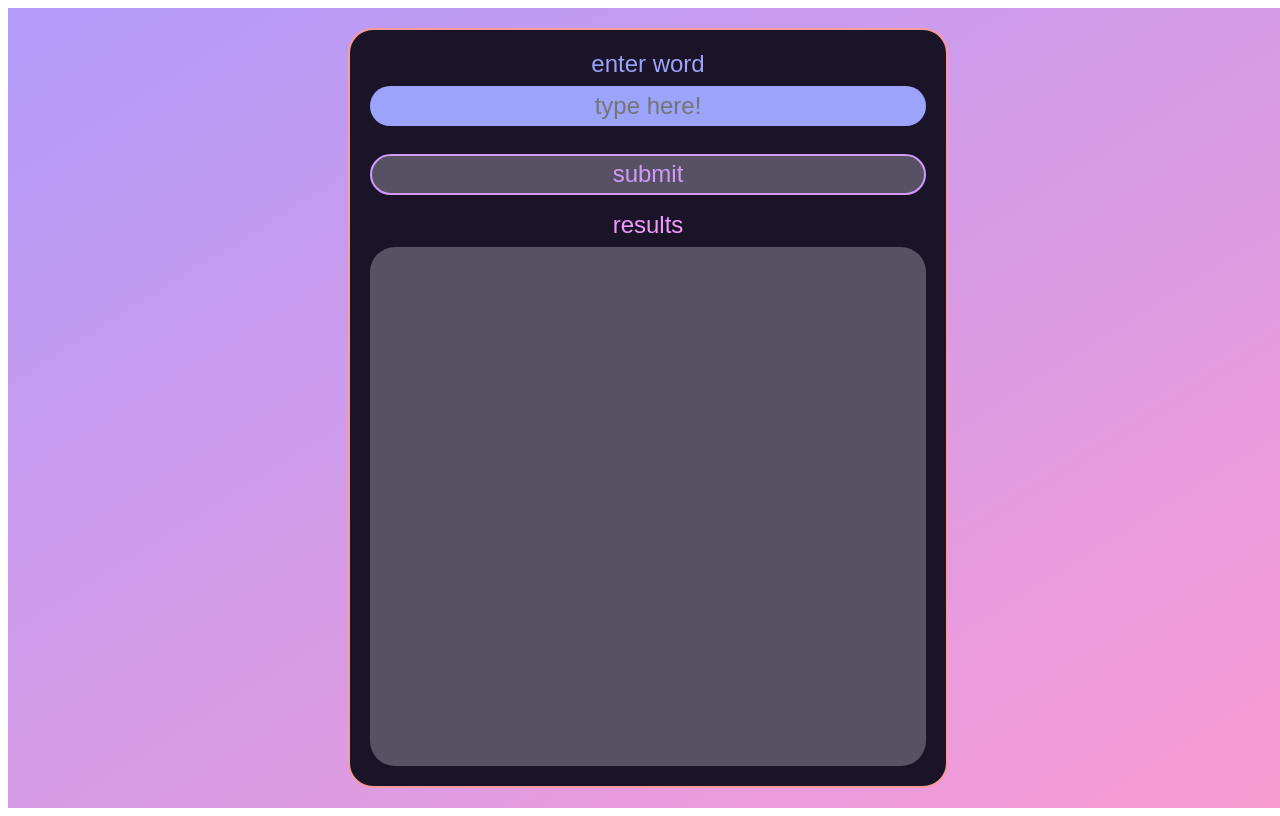
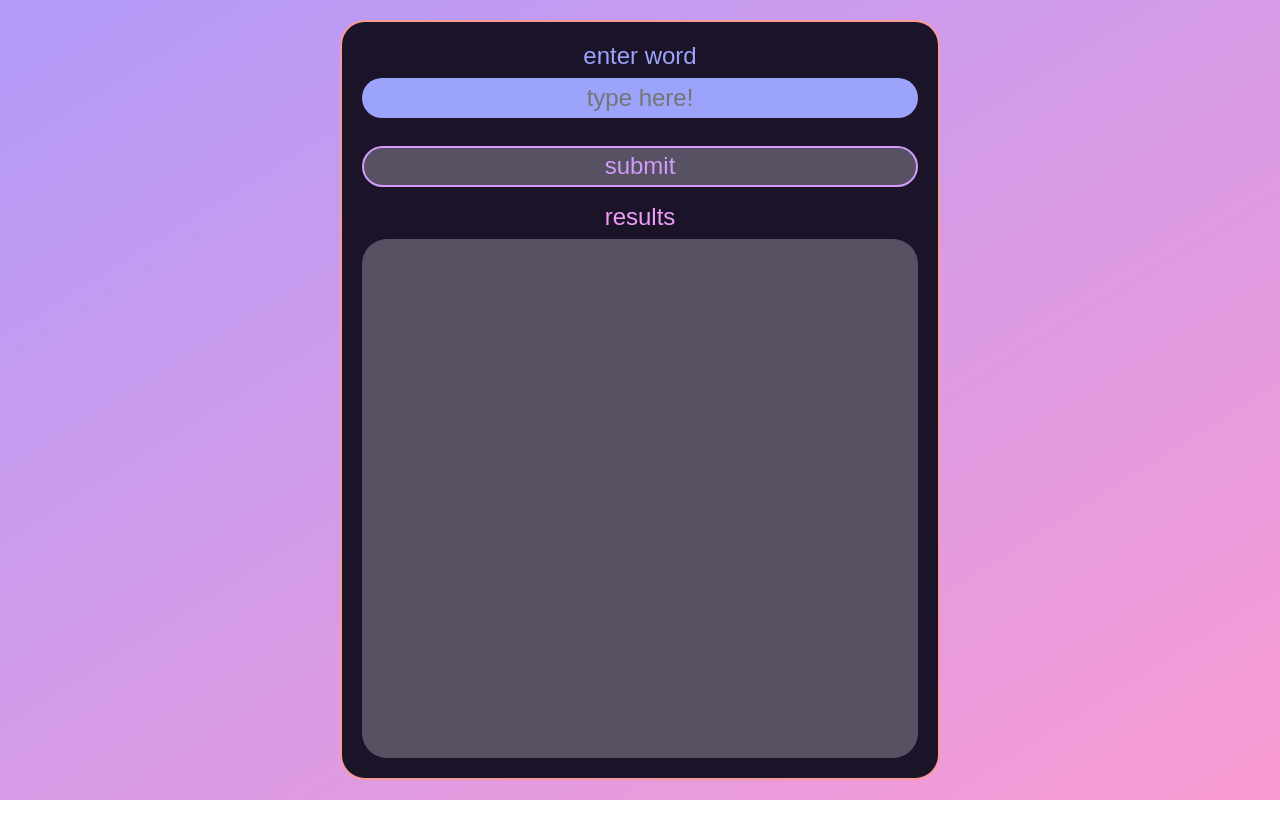
Before and after one commit to niblicat/autocheck, a SvelteKit app: page / in a window 1280 px wide. Built offline with nearby package versions, Linux system fonts and the light colour scheme.

Commit message:
updated gitignore and fixed body/html margins

```diff
--- a/src/routes/+page.svelte
+++ b/src/routes/+page.svelte
@@ -112,7 +112,7 @@
         font-size: 24px;
     }
 
-    :global(html) {
+    :global(html), :global(body) {
         margin: 0px;
         padding: 0px;
     }
```
Also changed, not shown: 2 other files (tests, documents, lock files or other folders).
